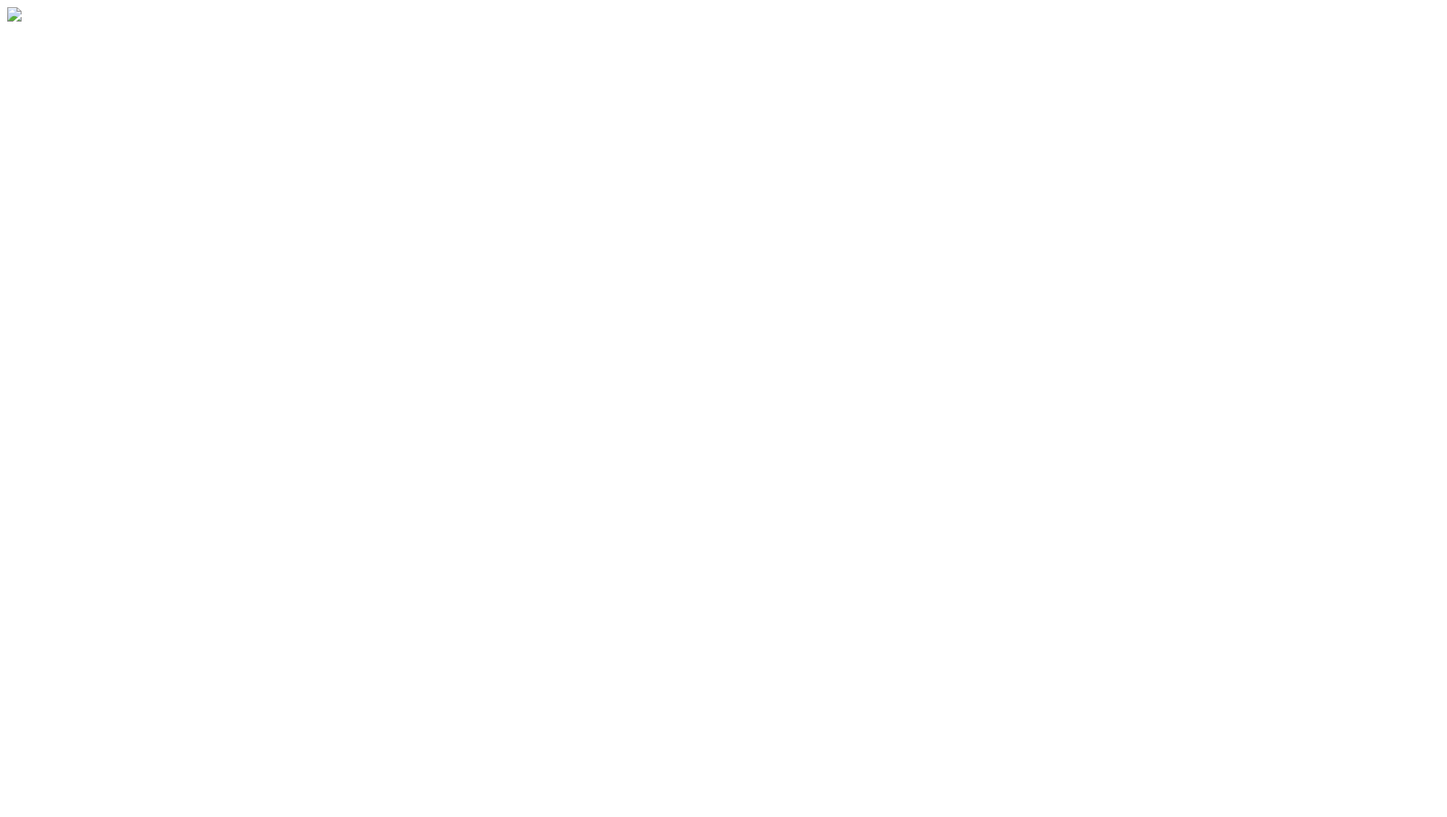
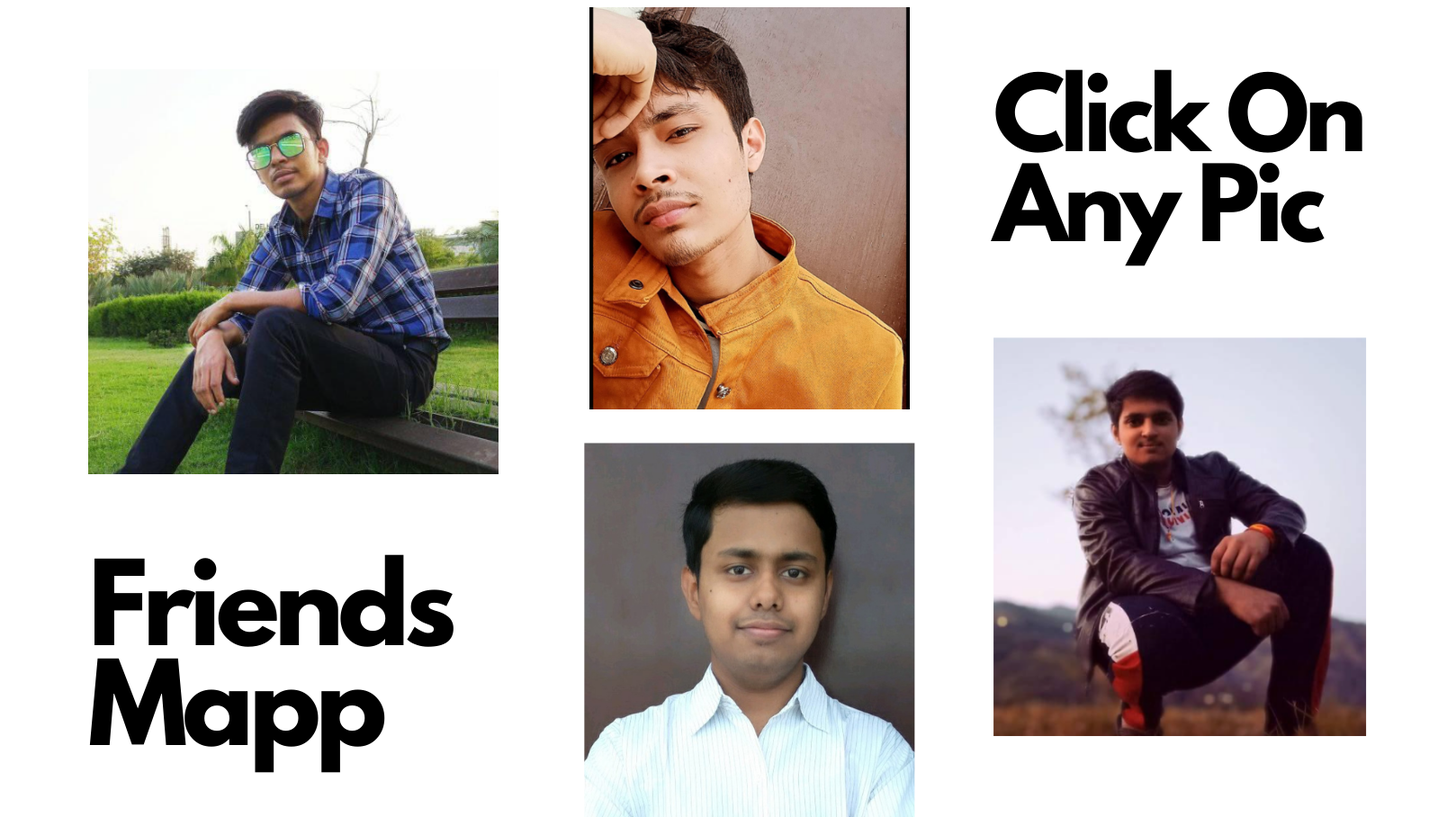
Before and after one commit to Aftabalam162/friendsmapp, a plain HTML site: page index.html in a window 1280 px wide. Shown: the whole page at 90% size, 1608 px wide, since content can reach past the window. Before the commit the page ends 800 px from the top, so only its background shows below. Drawn offline with Linux system fonts and the light colour scheme.

Commit message:
Image Fix

```diff
--- a/index.html
+++ b/index.html
@@ -7,7 +7,7 @@
     <title>Friends Mapp</title>
 </head>
 <body>
-    <img src="assets/Friend_Mapp.png" usemap="#image_map">
+    <img src="https://raw.githubusercontent.com/Aftabalam162/friendsmapp/main/Friend_Mapp.png" usemap="#image_map">
     <map name="image_map">
         <area alt="Shahid Hussain" title="Shahid Hussain" href="https://www.facebook.com/profile.php?id=100014016902263" coords="91,76,546,519" shape="rect">
         <area alt="Rohit Jana" title="Rohit Jana" href="https://www.facebook.com/rohit.kohli.58323431" coords="646,1,996,446" shape="rect">
```
